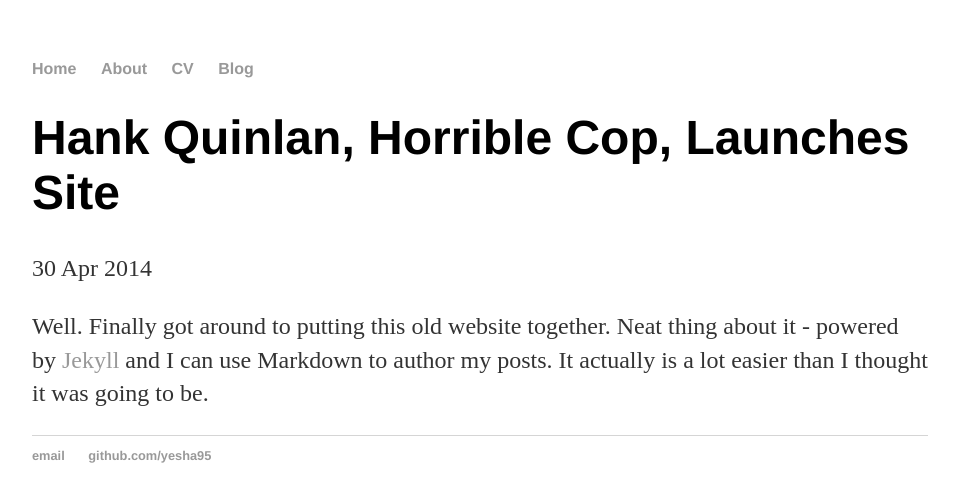
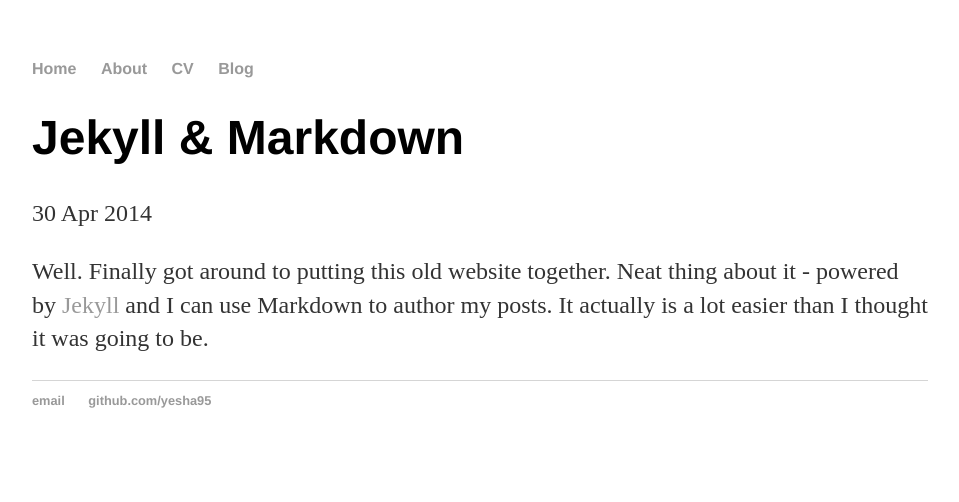
Before and after one commit to yesha95/yesha95.github.io, a Jekyll site: the page built from _posts/2014-04-30-hank-quinlan-site-launched.md, in a window 1280 px wide. Shown: the top 502 px of the page, without its empty margins (160-1119 px from the left). Built offline with Jekyll 4.4.1, drawn with Linux system fonts in a browser that asks for light colours.

Commit message:
Update 2014-04-30-hank-quinlan-site-launched.md

```diff
--- a/_posts/2014-04-30-hank-quinlan-site-launched.md
+++ b/_posts/2014-04-30-hank-quinlan-site-launched.md
@@ -1,6 +1,6 @@
 ---
 layout: post
-title: "Hank Quinlan, Horrible Cop, Launches Site"
+title: "Jekyll & Markdown"
 date: 2014-04-30
 ---
 
```
